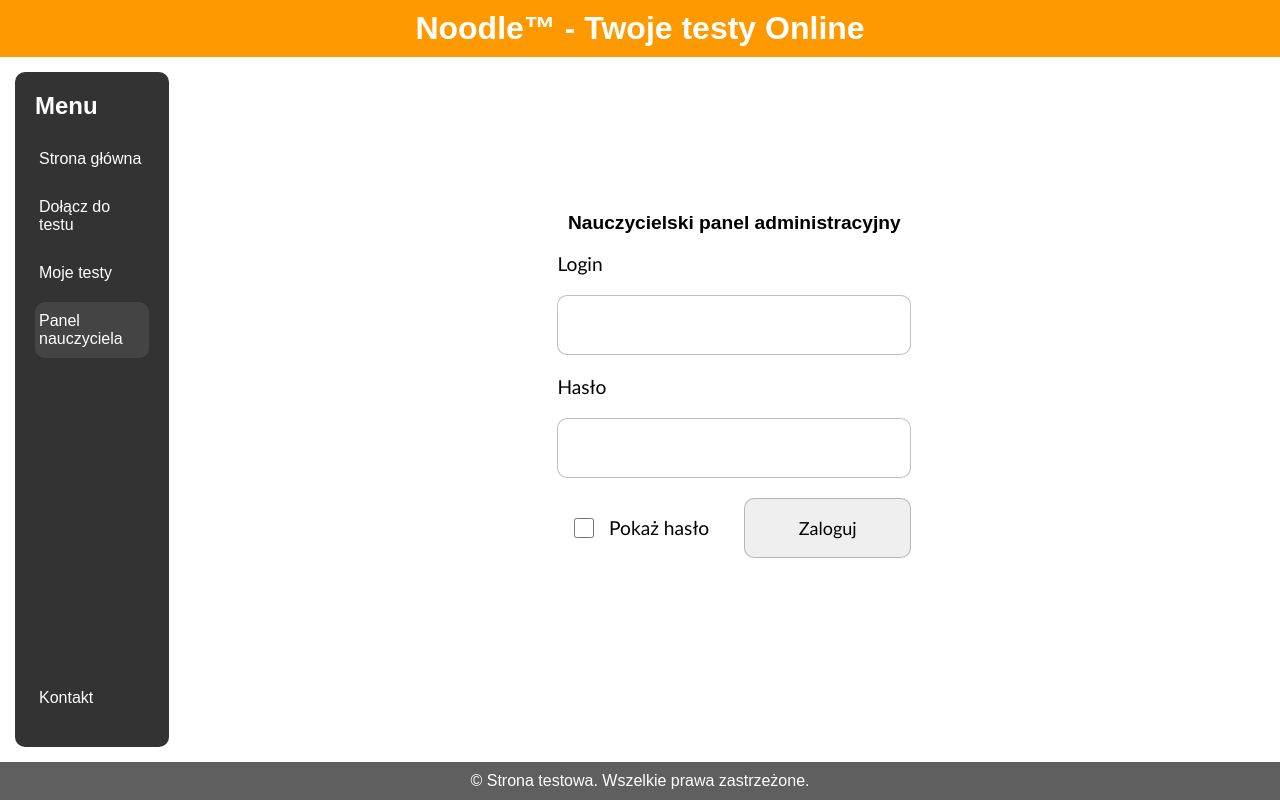
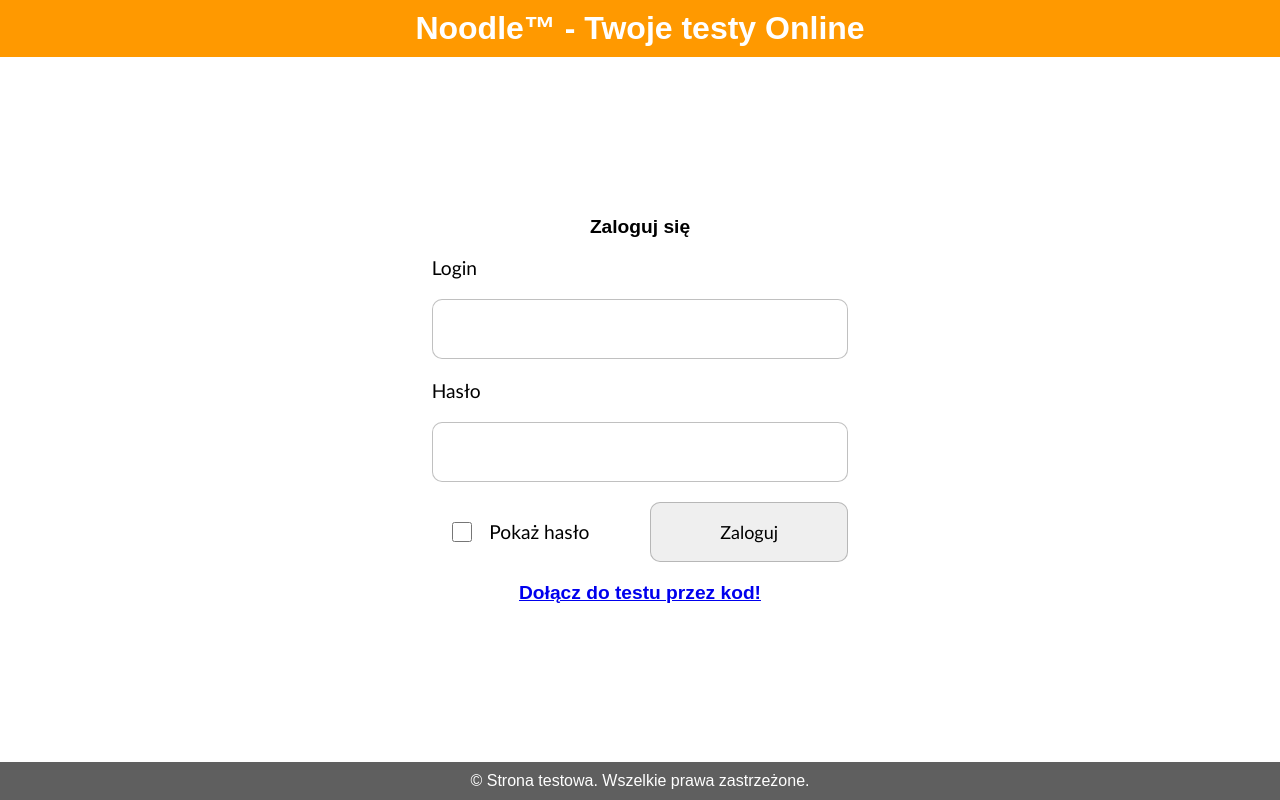
Before and after one commit to jakubludwiczak21/Noodle, a PHP site: page / in a window 1280 px wide. Run offline with PHP 8.4, Linux system fonts and the light colour scheme.

Commit message:
Add files via upload
Dla niezalogowanych, stroną główną jest uniwersalny ekran logowania

```diff
--- a/Strona/index.php
+++ b/Strona/index.php
@@ -13,26 +13,12 @@
   <div class="header-content" id="head">
     <h1>Noodle™ - Twoje testy Online</h1>
   </div>
-  <div class="container">
-
-    <div class="sidebar" id="menu">
-
-      <ul>
-        <h2>Menu</h2>
-        <li><a href="../../index.php">Strona główna</a></li>
-        <li><a href="../dolacz_kod.php">Dołącz do testu</a></li>
-        <li><a href="../moje_testy.php">Moje testy</a></li>
-        <li><a href="../panel_nauczyciela/panel_nauczyciela.php"  class="aktualna-strona">Panel nauczyciela</a></li>
-      </ul>
+  <div class="container" style="align-items: center;">
 
 
-      <ul>
-        <li><a href="../kontakt.php">Kontakt</a></li>
-      </ul>
-    </div>
     <div class="main-content" id="main">
       <div class="haslo">
-        <p>Nauczycielski panel administracyjny</p>
+        <p>Zaloguj się</p>
         <br>
                 <form method="POST">
                     <label class="full-width" for="login">Login</label>
@@ -42,6 +28,7 @@
                     <div style="display: flex;padding-left:10%;align-items: center;"><input style="padding:0px;width:20px;height:20px" type="checkbox" onclick="showpass()" name="pokaz" id="pokaz"><label style="padding-left:10%;" for="pokaz" >Pokaż hasło</label></div>
                     <input type="submit" value="Zaloguj" name="zaloguj" class="zaloguj">
                 </form>
+                <p><a href="html/panel_ucznia/dolacz_kod_nologin.php">Dołącz do testu przez kod!</a></p>
         </div>
         <!--<p><a href="dodaj.php">Dodawanie pytan i testów (Link Roboczy)</a></p> -->
     </div>
```
